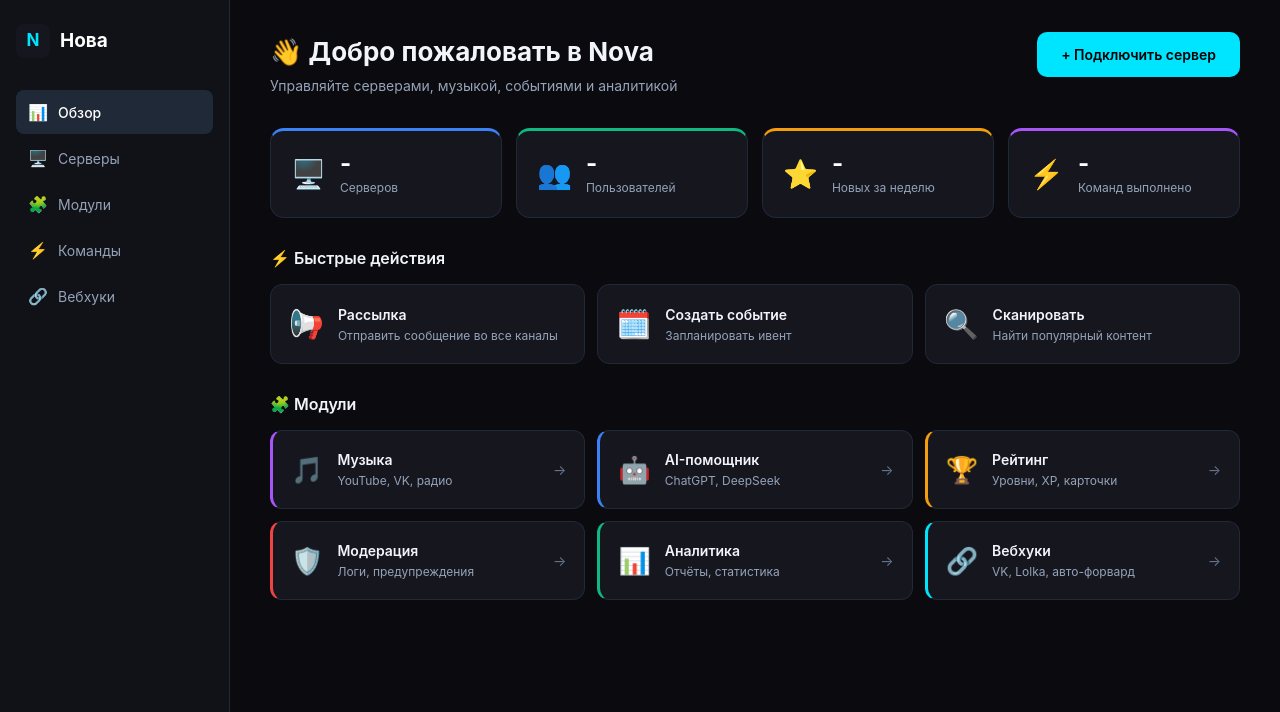
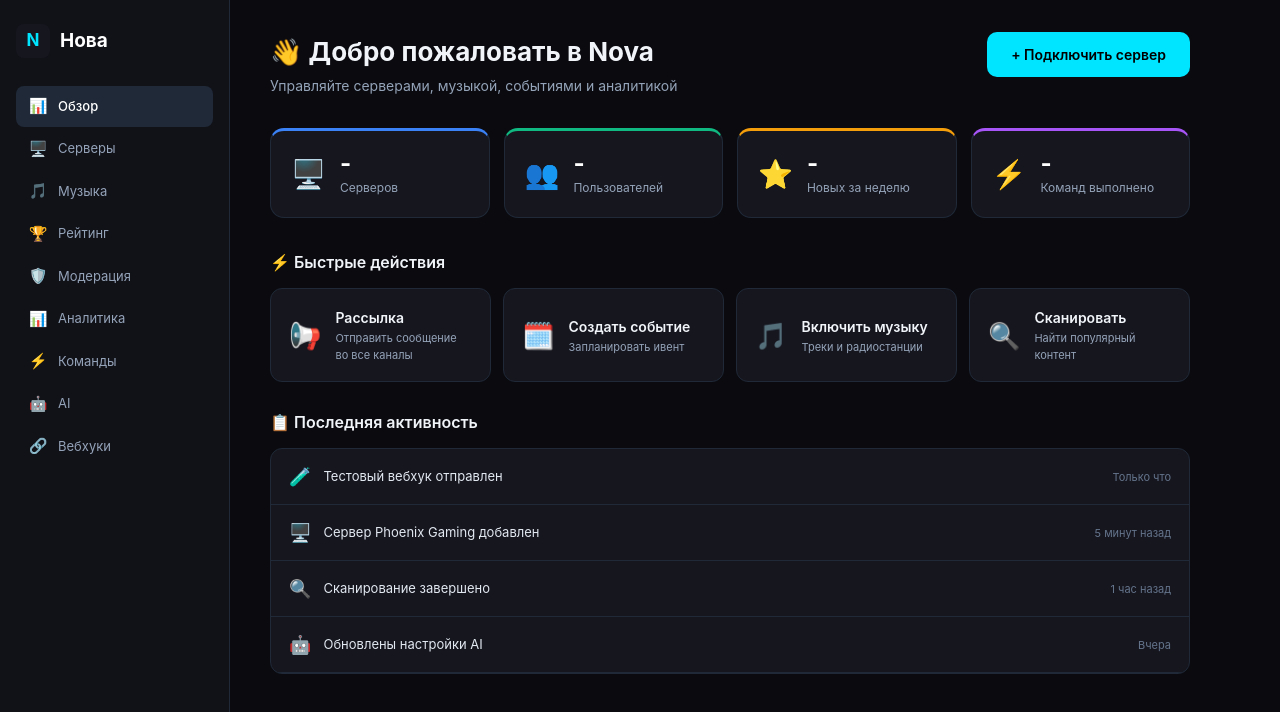
Before and after one commit to R4YDMOND/nova-bot, a Next.js app in the folder frontend/: page /dashboard in a window 1280 px wide. Shown: the top 712 px of the page. Built offline with nearby package versions, Linux system fonts and the light colour scheme; no server answers.

Commit message:
Update page.tsx

```diff
--- a/frontend/src/app/dashboard/page.tsx
+++ b/frontend/src/app/dashboard/page.tsx
@@ -23,19 +23,18 @@ export default function DashboardPage() {
       .catch(() => setLoading(false));
   }, []);
 
-  const modules = [
-    { name: "Музыка", desc: "YouTube, VK, радио", icon: "🎵", href: "/dashboard/music", color: "#A855F7" },
-    { name: "AI-помощник", desc: "ChatGPT, DeepSeek", icon: "🤖", href: "/dashboard/ai", color: "#3B82F6" },
-    { name: "Рейтинг", desc: "Уровни, XP, карточки", icon: "🏆", href: "/dashboard/ranking", color: "#F59E0B" },
-    { name: "Модерация", desc: "Логи, предупреждения", icon: "🛡️", href: "/dashboard/moderation", color: "#EF4444" },
-    { name: "Аналитика", desc: "Отчёты, статистика", icon: "📊", href: "/dashboard/analytics", color: "#10B981" },
-    { name: "Вебхуки", desc: "VK, Lolka, авто-форвард", icon: "🔗", href: "/dashboard/webhooks", color: "#00E5FF" },
-  ];
-
   const quickActions = [
     { icon: "📢", label: "Рассылка", desc: "Отправить сообщение во все каналы", href: "/dashboard/webhooks" },
     { icon: "🗓️", label: "Создать событие", desc: "Запланировать ивент", href: "/dashboard/webhooks" },
+    { icon: "🎵", label: "Включить музыку", desc: "Треки и радиостанции", href: "/dashboard/music" },
     { icon: "🔍", label: "Сканировать", desc: "Найти популярный контент", href: "/dashboard/webhooks" },
+  ];
+
+  const recentActivity = [
+    { text: "Тестовый вебхук отправлен", time: "Только что", icon: "🧪" },
+    { text: "Сервер Phoenix Gaming добавлен", time: "5 минут назад", icon: "🖥️" },
+    { text: "Сканирование завершено", time: "1 час назад", icon: "🔍" },
+    { text: "Обновлены настройки AI", time: "Вчера", icon: "🤖" },
   ];
 
   return (
@@ -50,8 +49,12 @@ export default function DashboardPage() {
           {[
             { icon: "📊", label: "Обзор", href: "/dashboard", active: true },
             { icon: "🖥️", label: "Серверы", href: "/dashboard/servers" },
-            { icon: "🧩", label: "Модули", href: "/dashboard/modules" },
+            { icon: "🎵", label: "Музыка", href: "/dashboard/music" },
+            { icon: "🏆", label: "Рейтинг", href: "/dashboard/ranking" },
+            { icon: "🛡️", label: "Модерация", href: "/dashboard/moderation" },
+            { icon: "📊", label: "Аналитика", href: "/dashboard/analytics" },
             { icon: "⚡", label: "Команды", href: "/dashboard/commands" },
+            { icon: "🤖", label: "AI", href: "/dashboard/ai" },
             { icon: "🔗", label: "Вебхуки", href: "/dashboard/webhooks" },
           ].map((item, i) => (
             <span
@@ -118,23 +121,16 @@ export default function DashboardPage() {
           </div>
         </div>
 
-        {/* Модули */}
+        {/* Последняя активность */}
         <div style={styles.section}>
-          <h3 style={styles.sectionTitle}>🧩 Модули</h3>
-          <div style={styles.modulesGrid}>
-            {modules.map((mod, i) => (
-              <Link
-                key={i}
-                href={mod.href}
-                style={{ ...styles.moduleCard, borderLeft: `3px solid ${mod.color}` }}
-              >
-                <span style={styles.moduleIcon}>{mod.icon}</span>
-                <div style={{ flex: 1 }}>
-                  <div style={styles.moduleName}>{mod.name}</div>
-                  <div style={styles.moduleDesc}>{mod.desc}</div>
-                </div>
-                <span style={{ color: "#64748B", fontSize: "14px" }}>→</span>
-              </Link>
+          <h3 style={styles.sectionTitle}>📋 Последняя активность</h3>
+          <div style={styles.activityList}>
+            {recentActivity.map((item, i) => (
+              <div key={i} style={styles.activityItem}>
+                <span style={styles.activityIcon}>{item.icon}</span>
+                <span style={styles.activityText}>{item.text}</span>
+                <span style={styles.activityTime}>{item.time}</span>
+              </div>
             ))}
           </div>
         </div>
@@ -162,13 +158,14 @@ const styles: Record<string, React.CSSProperties> = {
     position: "sticky",
     top: 0,
     height: "100vh",
+    overflow: "auto",
   },
   logoLink: {
     display: "flex",
     alignItems: "center",
     gap: "10px",
     textDecoration: "none",
-    marginBottom: "32px",
+    marginBottom: "28px",
   },
   logoIcon: {
     width: "34px",
@@ -194,17 +191,17 @@ const styles: Record<string, React.CSSProperties> = {
     flex: 1,
   },
   navItem: {
-    padding: "10px 12px",
+    padding: "9px 12px",
     borderRadius: "8px",
     display: "flex",
     alignItems: "center",
     gap: "10px",
-    fontSize: "14px",
+    fontSize: "13px",
     cursor: "pointer",
     transition: "all 0.15s",
   },
   navIcon: {
-    fontSize: "16px",
+    fontSize: "15px",
     width: "20px",
     textAlign: "center" as const,
   },
@@ -212,7 +209,7 @@ const styles: Record<string, React.CSSProperties> = {
     flex: 1,
     padding: "32px 40px",
     overflow: "auto",
-    maxWidth: "1200px",
+    maxWidth: "1000px",
   },
   header: {
     display: "flex",
@@ -246,7 +243,7 @@ const styles: Record<string, React.CSSProperties> = {
     display: "grid",
     gridTemplateColumns: "repeat(4, 1fr)",
     gap: "14px",
-    marginBottom: "28px",
+    marginBottom: "32px",
   },
   statCard: {
     background: "#16161F",
@@ -281,7 +278,7 @@ const styles: Record<string, React.CSSProperties> = {
   },
   quickGrid: {
     display: "grid",
-    gridTemplateColumns: "repeat(3, 1fr)",
+    gridTemplateColumns: "repeat(4, 1fr)",
     gap: "12px",
   },
   quickCard: {
@@ -296,7 +293,7 @@ const styles: Record<string, React.CSSProperties> = {
     transition: "border-color 0.2s",
   },
   quickIcon: {
-    fontSize: "28px",
+    fontSize: "26px",
   },
   quickLabel: {
     fontSize: "14px",
@@ -305,36 +302,33 @@ const styles: Record<string, React.CSSProperties> = {
     marginBottom: "2px",
   },
   quickDesc: {
-    fontSize: "12px",
+    fontSize: "11px",
     color: "#94A3B8",
   },
-  modulesGrid: {
-    display: "grid",
-    gridTemplateColumns: "repeat(3, 1fr)",
-    gap: "12px",
-  },
-  moduleCard: {
+  activityList: {
     background: "#16161F",
     borderRadius: "12px",
-    padding: "18px",
     border: "1px solid #1F2937",
-    textDecoration: "none",
+    overflow: "hidden",
+  },
+  activityItem: {
     display: "flex",
     alignItems: "center",
-    gap: "14px",
-    transition: "border-color 0.2s",
+    gap: "12px",
+    padding: "14px 18px",
+    borderBottom: "1px solid #1F2937",
   },
-  moduleIcon: {
-    fontSize: "26px",
+  activityIcon: {
+    fontSize: "18px",
   },
-  moduleName: {
-    fontSize: "14px",
-    fontWeight: "600",
-    color: "#F1F5F9",
-    marginBottom: "2px",
+  activityText: {
+    flex: 1,
+    fontSize: "13px",
+    color: "#E2E8F0",
   },
-  moduleDesc: {
-    fontSize: "12px",
-    color: "#94A3B8",
+  activityTime: {
+    fontSize: "11px",
+    color: "#64748B",
+    whiteSpace: "nowrap" as const,
   },
 };
```
